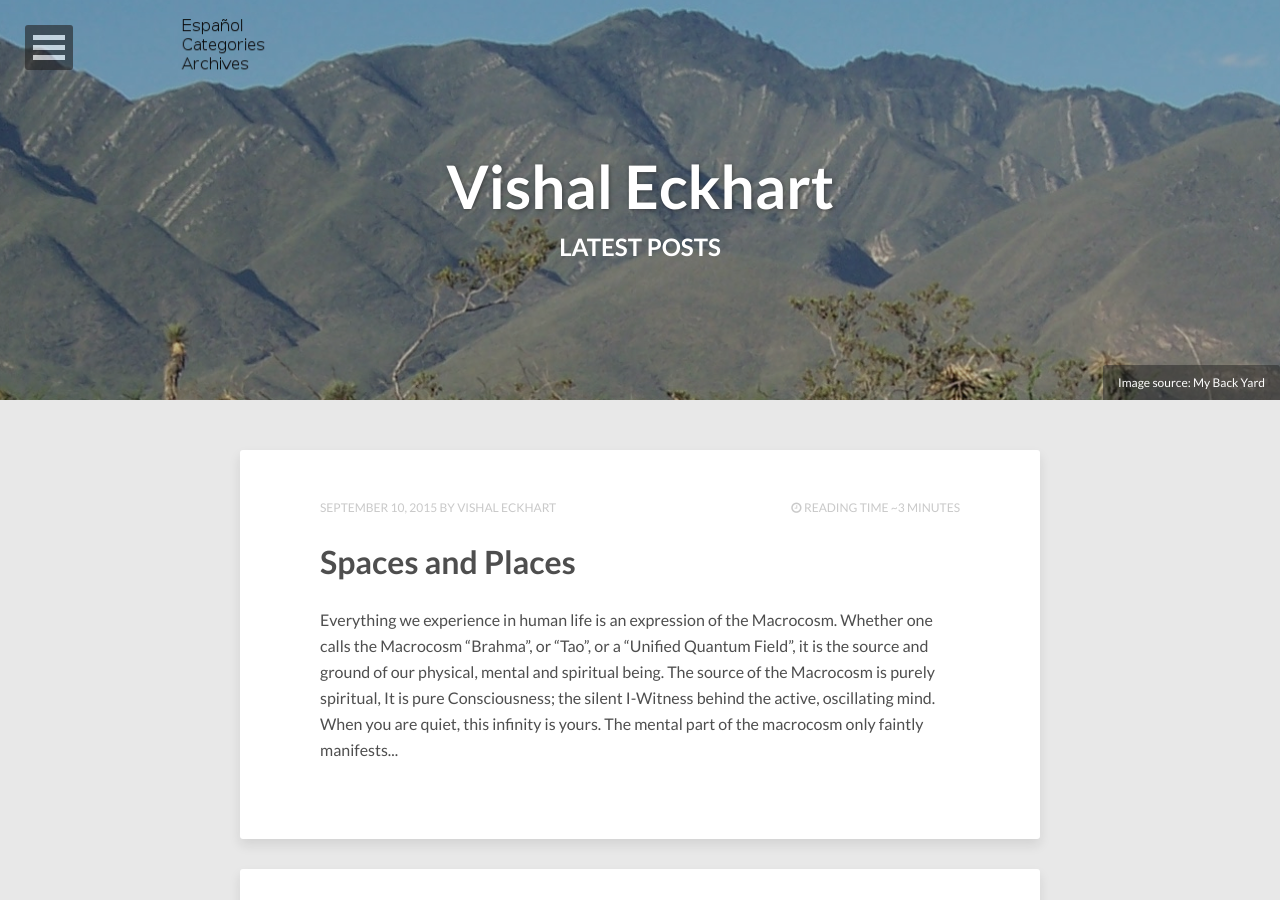
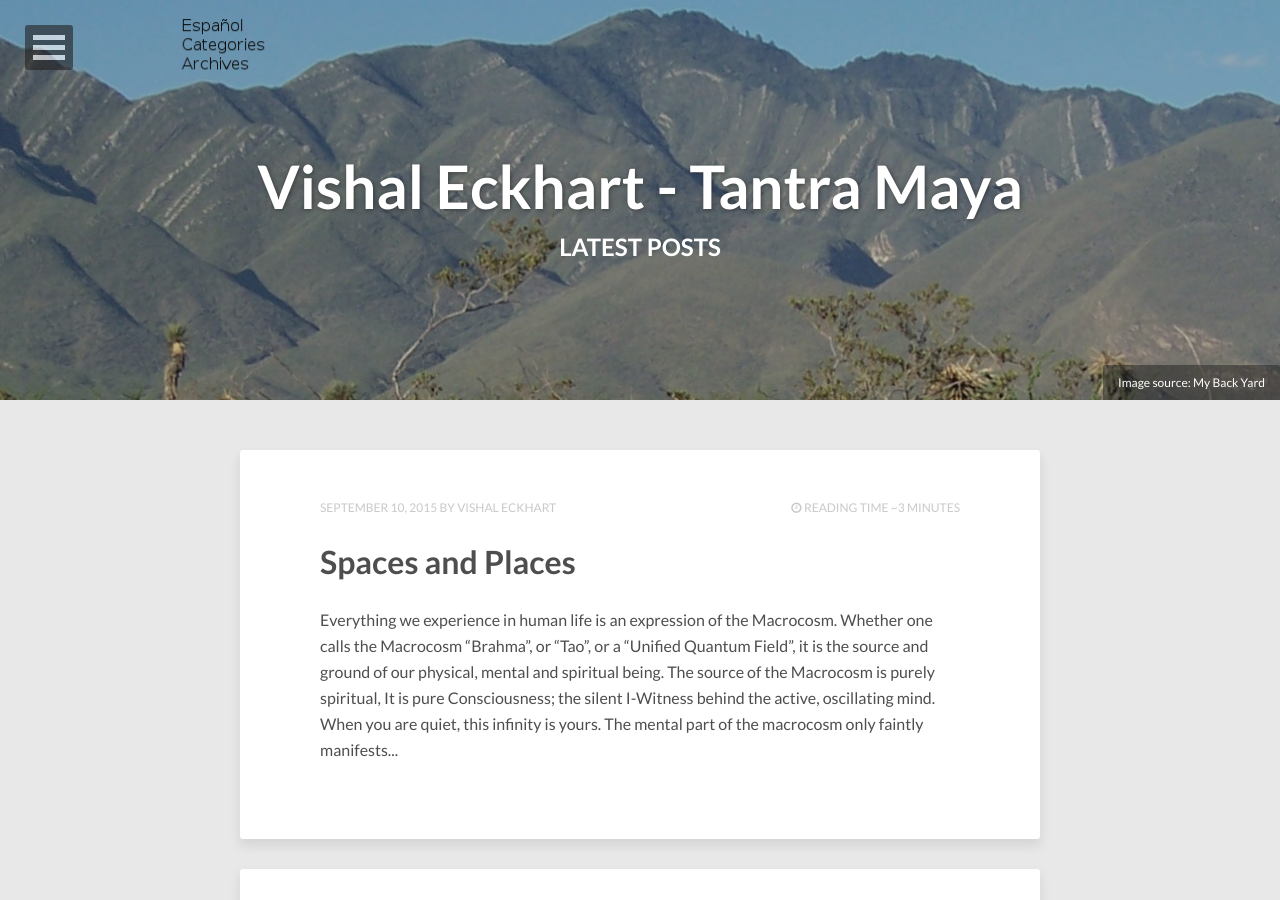
Before and after one commit to anandamurtiidiscursos/anandamurtiidiscursos.github.io, a Jekyll site: the page built from index.html, in a window 1280 px wide and 900 px high. Built offline with Jekyll 4.4.1, drawn with Linux system fonts in a browser that asks for light colours; nearby versions of some CDN libraries; the list of posts is cut into pages by our own code.

Commit message:
Updated _config.yml

```diff
--- a/_config.yml
+++ b/_config.yml
@@ -1,4 +1,4 @@
-title:            Vishal Eckhart
+title:            Vishal Eckhart - Tantra Maya
 description:      Tantra Maya Blog
 disqus_shortname: tantramaya
 reading_time:     true
```
